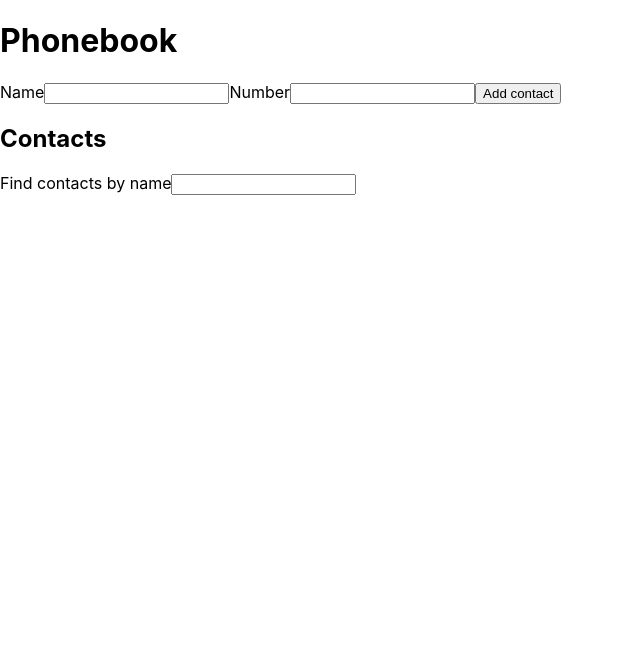
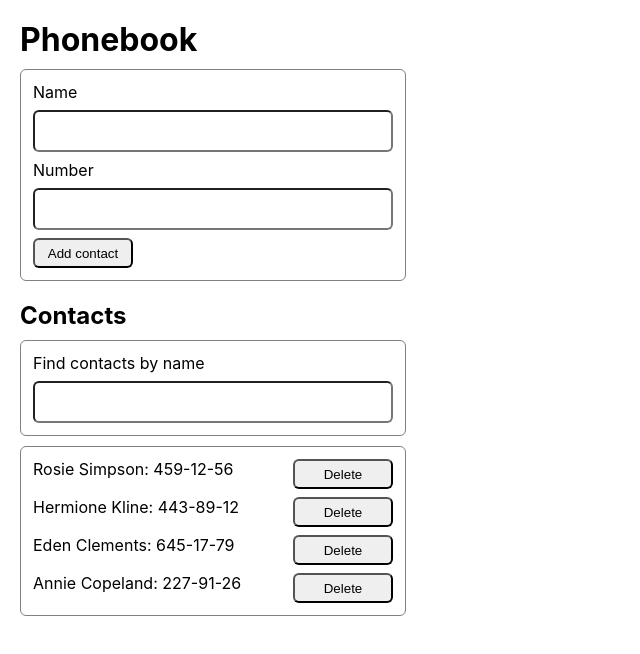
Before and after one commit to AlexSBolotov/goit-react-hw-02-phonebook, a React (Create React App) app: page / in a window 1280 px wide. Shown: the top 654 px of the page, without its empty margins (0-640 px from the left). Built offline with nearby package versions, Linux system fonts and the light colour scheme.

Commit message:
before_check

```diff
--- a/src/components/App.jsx
+++ b/src/components/App.jsx
@@ -1,11 +1,12 @@
 import ContactForm from './ContactForm/ContactForm';
+import { StartState } from 'const/const';
 import Filter from './Filter/Filter';
 import ContactList from './ContactList/ContactList';
 import { Component } from 'react';
 
 export class App extends Component {
   state = {
-    contacts: [],
+    contacts: [...StartState],
     filter: '',
   };
   removeContact = id => {
--- a/src/components/ContactForm/ContactForm.jsx
+++ b/src/components/ContactForm/ContactForm.jsx
@@ -1,4 +1,4 @@
-// import s from './ContactForm.module.css'
+import s from './ContactForm.module.css';
 import { nanoid } from 'nanoid';
 import { Component } from 'react';
 import PropTypes from 'prop-types';
@@ -15,9 +15,9 @@ export default class ContactForm extends Component {
   };
   onFormSubmit = e => {
     e.preventDefault();
-    console.log(this.state.name);
+    // console.log(this.state.name);
     this.props.isNamesDublicated(this.state.name)
-      ? alert('hdgjsfkllkdsjafh')
+      ? alert(`${this.state.name} is already in contacts.`)
       : this.props.addContact({ ...this.state, id: nanoid() });
 
     this.setState({
@@ -27,7 +27,7 @@ export default class ContactForm extends Component {
   };
   render() {
     return (
-      <form action="" onSubmit={this.onFormSubmit}>
+      <form className={s.wrapper} action="" onSubmit={this.onFormSubmit}>
         <label htmlFor="name">Name</label>
         <input
           id="name"
@@ -50,7 +50,9 @@ export default class ContactForm extends Component {
           value={this.state.number}
           onChange={this.onInputChange}
         />
-        <button type="submit">Add contact</button>
+        <button className={s.button} type="submit">
+          Add contact
+        </button>
       </form>
     );
   }
--- a/src/components/ContactForm/ContactForm.module.css
+++ b/src/components/ContactForm/ContactForm.module.css
@@ -0,0 +1,31 @@
+.wrapper {
+  margin-top: 10px;
+  margin-bottom: 20px;
+  display: flex;
+  flex-direction: column;
+  /* justify-content: center; */
+  gap: 8px;
+  border: 1px solid grey;
+  width: 360px;
+  padding: 12px;
+  border-radius: 6px;
+}
+.wrapper > input {
+  /* width: 300px; */
+  height: 36px;
+  border-radius: 6px;
+  padding-left: 10px;
+}
+.button {
+  width: 100px;
+  height: 30px;
+  border-radius: 6px;
+}
+.button:hover {
+  background-color: grey;
+  color: white;
+  cursor: pointer;
+}
+.button:active {
+  scale: 0.95;
+}
--- a/src/components/ContactList/ContactList.jsx
+++ b/src/components/ContactList/ContactList.jsx
@@ -1,15 +1,19 @@
-// import s from './ContactList.module.css'
+import s from './ContactList.module.css';
 import PropTypes from 'prop-types';
 
 export default function ContactList({ contacts = [], removeContact }) {
   return (
-    <ul>
+    <ul className={s.wrapper}>
       {contacts.map(({ id, name, number }) => (
         <li key={id}>
           <span>
             {name}: {number}
           </span>
-          <button type="button" onClick={() => removeContact(id)}>
+          <button
+            className={s.button}
+            type="button"
+            onClick={() => removeContact(id)}
+          >
             Delete
           </button>
         </li>
--- a/src/components/ContactList/ContactList.module.css
+++ b/src/components/ContactList/ContactList.module.css
@@ -0,0 +1,29 @@
+.wrapper {
+  margin-top: 10px;
+  margin-bottom: 10px;
+  display: flex;
+  flex-direction: column;
+  /* justify-content: center; */
+  gap: 8px;
+  border: 1px solid grey;
+  width: 360px;
+  padding: 12px;
+  border-radius: 6px;
+}
+.wrapper > li {
+  display: flex;
+  justify-content: space-between;
+}
+.button {
+  width: 100px;
+  height: 30px;
+  border-radius: 6px;
+}
+.button:hover {
+  background-color: grey;
+  color: white;
+  cursor: pointer;
+}
+.button:active {
+  scale: 0.95;
+}
--- a/src/components/Filter/Filter.jsx
+++ b/src/components/Filter/Filter.jsx
@@ -1,11 +1,12 @@
-// import s from './Filter.module.css'
+import s from './Filter.module.css';
 import PropTypes from 'prop-types';
 
 export default function Filter({ onFilterInputChange }) {
   return (
-    <div>
-      <label htmlFor="">Find contacts by name</label>
+    <div className={s.wrapper}>
+      <label htmlFor="filter">Find contacts by name</label>
       <input
+        id="filter"
         type="text"
         name="filter"
         pattern="^[a-zA-Zа-яА-Я]+(([' -][a-zA-Zа-яА-Я ])?[a-zA-Zа-яА-Я]*)*$"
--- a/src/components/Filter/Filter.module.css
+++ b/src/components/Filter/Filter.module.css
@@ -0,0 +1,18 @@
+.wrapper {
+  margin-top: 10px;
+  margin-bottom: 10px;
+  display: flex;
+  flex-direction: column;
+  /* justify-content: center; */
+  gap: 8px;
+  border: 1px solid grey;
+  width: 360px;
+  padding: 12px;
+  border-radius: 6px;
+}
+.wrapper > input {
+  /* width: 300px; */
+  height: 36px;
+  border-radius: 6px;
+  padding-left: 10px;
+}
--- /dev/null
+++ b/src/const/const.js
@@ -0,0 +1,6 @@
+export const StartState = [
+  { id: 'id-1', name: 'Rosie Simpson', number: '459-12-56' },
+  { id: 'id-2', name: 'Hermione Kline', number: '443-89-12' },
+  { id: 'id-3', name: 'Eden Clements', number: '645-17-79' },
+  { id: 'id-4', name: 'Annie Copeland', number: '227-91-26' },
+];
--- a/src/index.css
+++ b/src/index.css
@@ -13,3 +13,16 @@ code {
   font-family: source-code-pro, Menlo, Monaco, Consolas, 'Courier New',
     monospace;
 }
+main {
+  padding: 20px;
+  /* text-align: center; */
+}
+h1,
+h2,
+span {
+  margin: 0;
+  padding: 0;
+}
+ul {
+  list-style: none;
+}
```
